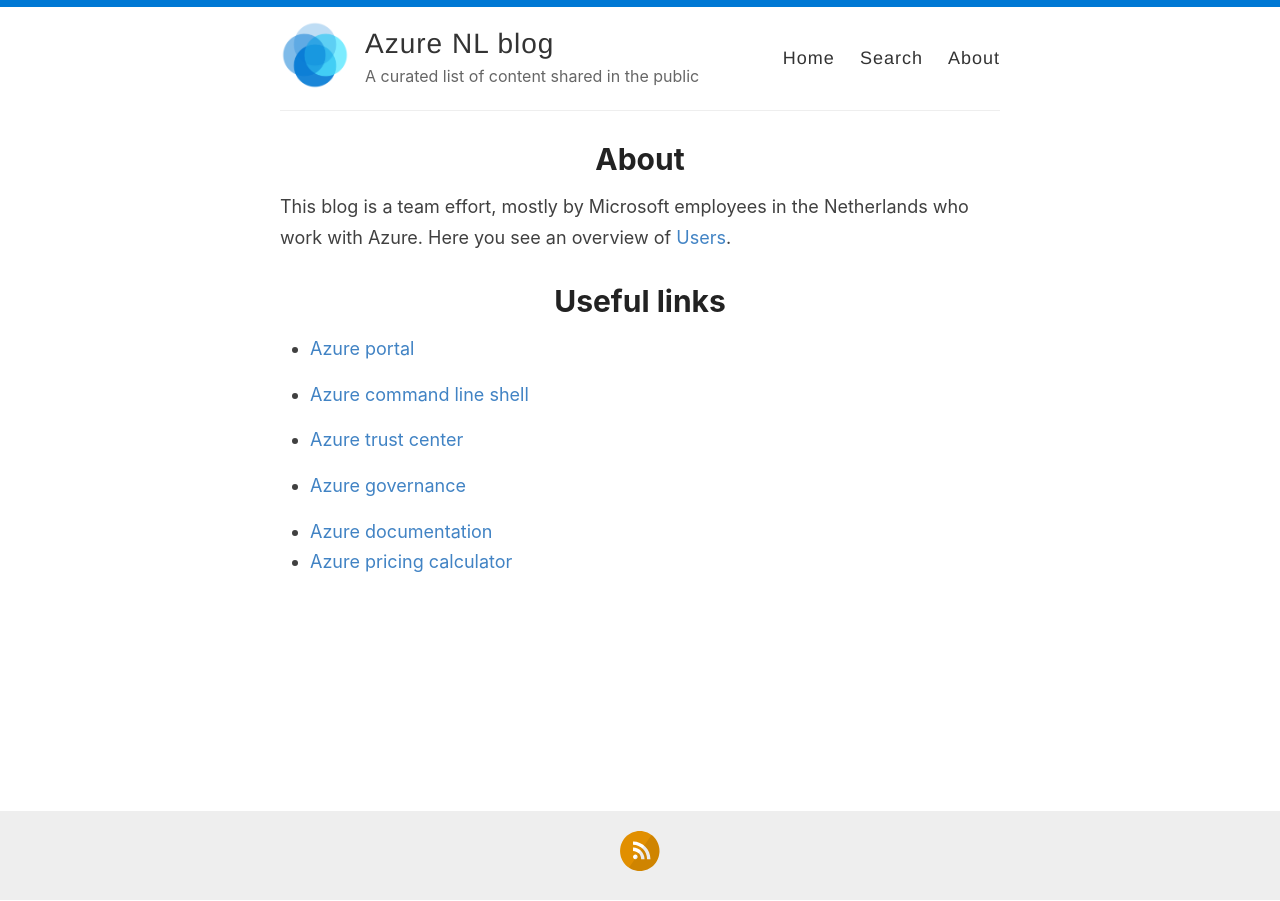
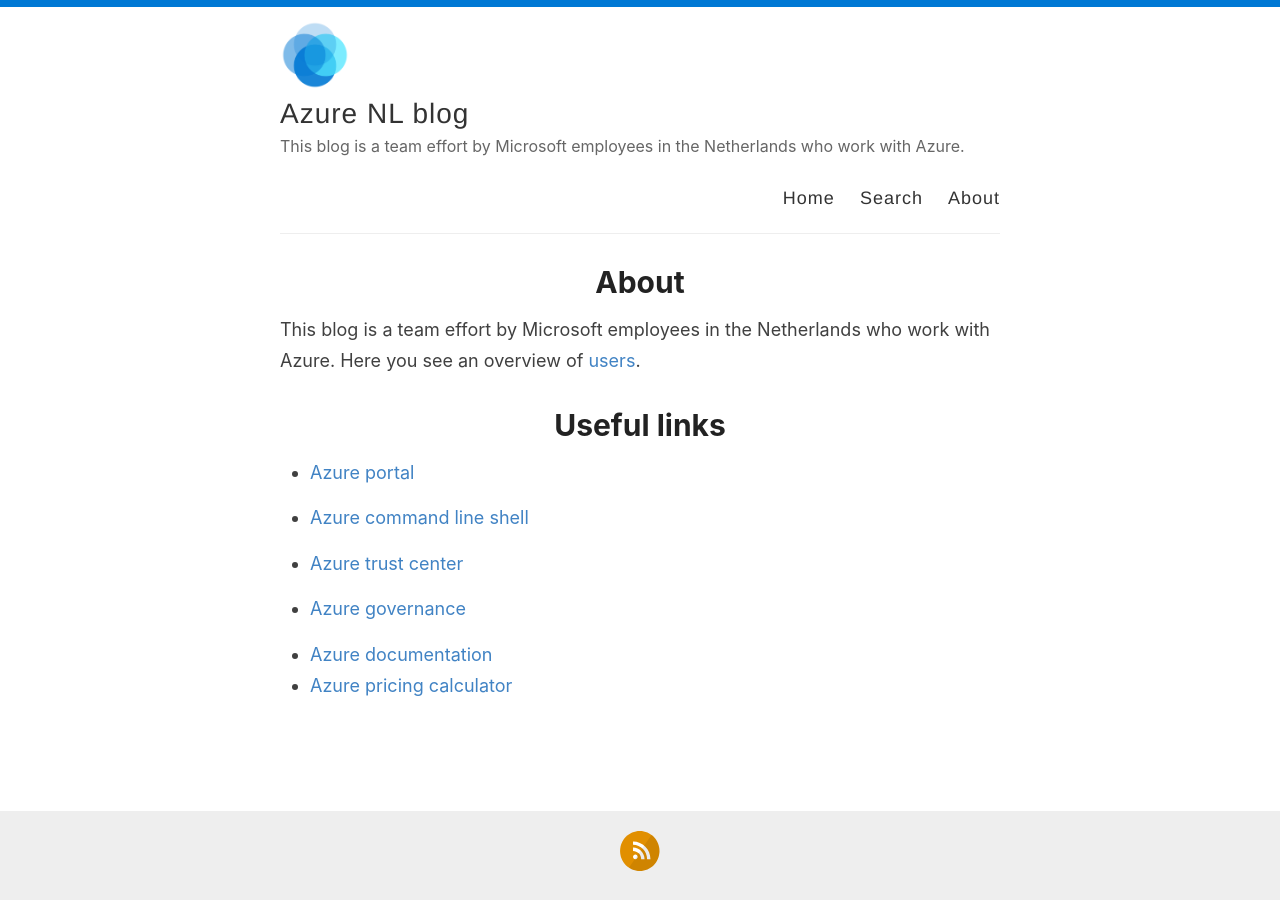
Before and after one commit to Global19-atlassian-net/azurenlblog, a Jekyll site: the page built from _pages/about.md, in a window 1280 px wide. Built offline with Jekyll 4.4.1, drawn with Linux system fonts in a browser that asks for light colours.

Commit message:
subtitle

```diff
--- a/_config.yml
+++ b/_config.yml
@@ -6,10 +6,10 @@
 name: Azure NL blog
 
 # Name of the author
-author: All friendly people
+author: Azure NL
 
 # Short bio or description (displayed in the header)
-description: A curated list of content shared in the public
+description: This blog is a team effort by Microsoft employees in the Netherlands who work with Azure.
 
 # URL of your avatar or profile pic (you could use your GitHub profile pic)
 avatar: /images/reverie.png
--- a/_pages/about.md
+++ b/_pages/about.md
@@ -4,7 +4,7 @@ title: About
 permalink: /about/
 ---
 
-This blog is a team effort, mostly by Microsoft employees in the Netherlands who work with Azure. Here you see an overview of [Users](https://github.com/microsoft/AzureNL/blob/master/users.md).
+This blog is a team effort by Microsoft employees in the Netherlands who work with Azure. Here you see an overview of [users](https://github.com/microsoft/AzureNL/blob/master/users.md).
 
 # Useful links
 
```
